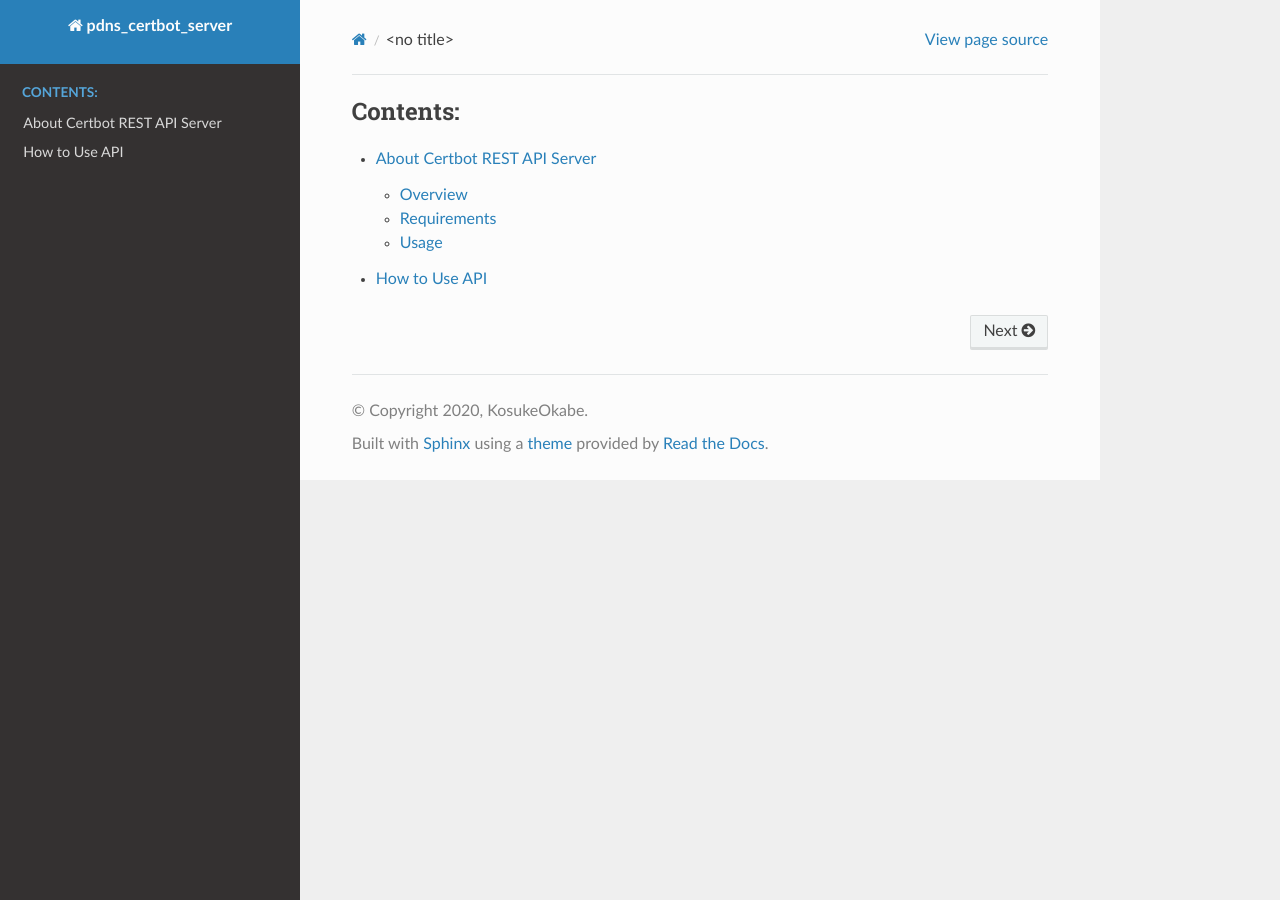
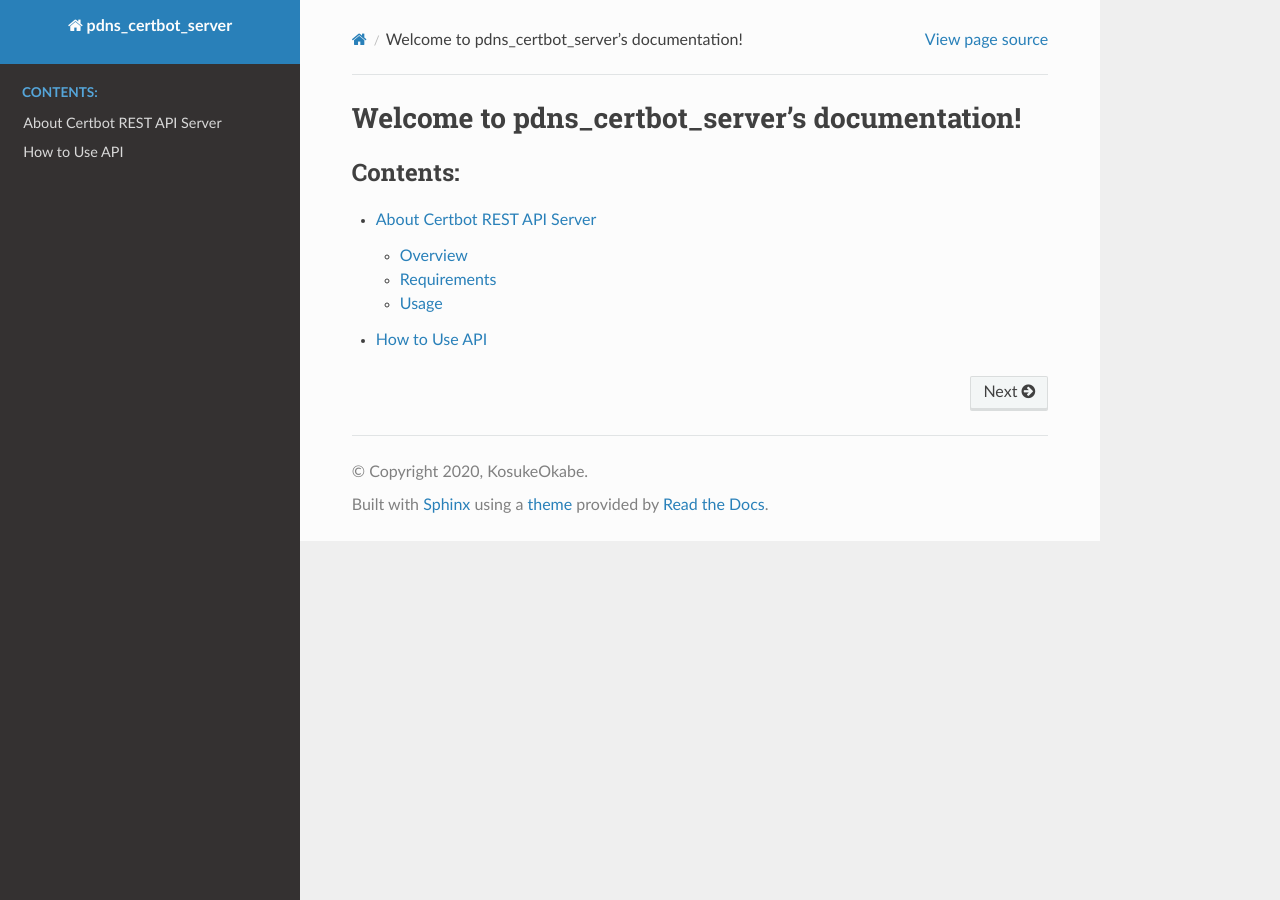
Before and after one commit to procube-open/pdns_certbot_server, a Sphinx documentation site: the page built from docs/index.rst, in a window 1280 px wide. Built offline with Sphinx 7.4.7 and the Read the Docs theme 2.0.0, drawn with Linux system fonts in a browser that asks for light colours; part of the change alters nothing that is shown.

```diff
--- a/docs/conf.py
+++ b/docs/conf.py
@@ -59,3 +59,5 @@ html_static_path = ['_static']
 # html_sidebars = {
 #    '**': ['sourcelink.html', 'searchbox.html'],
 # }
+
+master_doc = 'index'
--- a/docs/index.rst
+++ b/docs/index.rst
@@ -2,9 +2,9 @@
    sphinx-quickstart on Sat Feb  1 22:19:22 2020.
    You can adapt this file completely to your liking, but it should at least
    contain the root `toctree` directive.
-..
-  Welcome to pdns_certbot_server's documentation!
-  ===============================================
+
+Welcome to pdns_certbot_server's documentation!
+===============================================
 
 .. toctree::
    :maxdepth: 2
```
